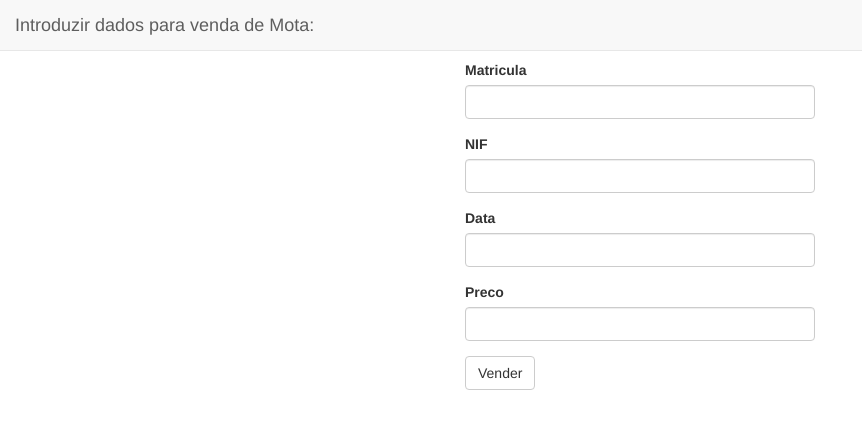
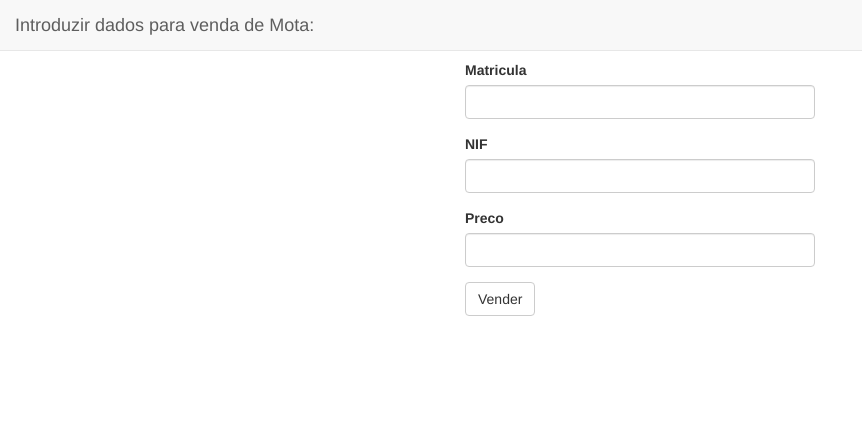
Before and after one commit to J-AndreM/BaseDados, a PHP site: page /VenderMotas.php in a window 1280 px wide. Shown: the top 429 px of the page, without its empty margins (0-862 px from the left). Run offline with PHP 8.4, Linux system fonts and the light colour scheme.

Commit message:
Sem data

```diff
--- a/ComprarCarros.php
+++ b/ComprarCarros.php
@@ -42,11 +42,6 @@
 					</div>
 
 					<div class="form-group">
-						<label for="Data">Data</label>
-						<input type="text" class="form-control" id="Data" name="Data">
-					</div>
-
-					<div class="form-group">
 						<label for="Preco">Preco</label>
 						<input type="text" class="form-control" id="Preco" name="Preco">
 					</div>
--- a/ComprarMotas.php
+++ b/ComprarMotas.php
@@ -42,11 +42,6 @@
 					</div>
 
 					<div class="form-group">
-						<label for="Data">Data</label>
-						<input type="text" class="form-control" id="Data" name="Data">
-					</div>
-
-					<div class="form-group">
 						<label for="Preco">Preco</label>
 						<input type="text" class="form-control" id="Preco" name="Preco">
 					</div>
--- a/VenderCarros.php
+++ b/VenderCarros.php
@@ -42,11 +42,6 @@
 					</div>
 
 					<div class="form-group">
-						<label for="Data">Data</label>
-						<input type="text" class="form-control" id="Data" name="Data">
-					</div>
-
-					<div class="form-group">
 						<label for="Preco">Preco</label>
 						<input type="text" class="form-control" id="Preco" name="Preco">
 					</div>
--- a/VenderMotas.php
+++ b/VenderMotas.php
@@ -42,11 +42,6 @@
 					</div>
 
 					<div class="form-group">
-						<label for="Data">Data</label>
-						<input type="text" class="form-control" id="Data" name="Data">
-					</div>
-
-					<div class="form-group">
 						<label for="Preco">Preco</label>
 						<input type="text" class="form-control" id="Preco" name="Preco">
 					</div>
```
